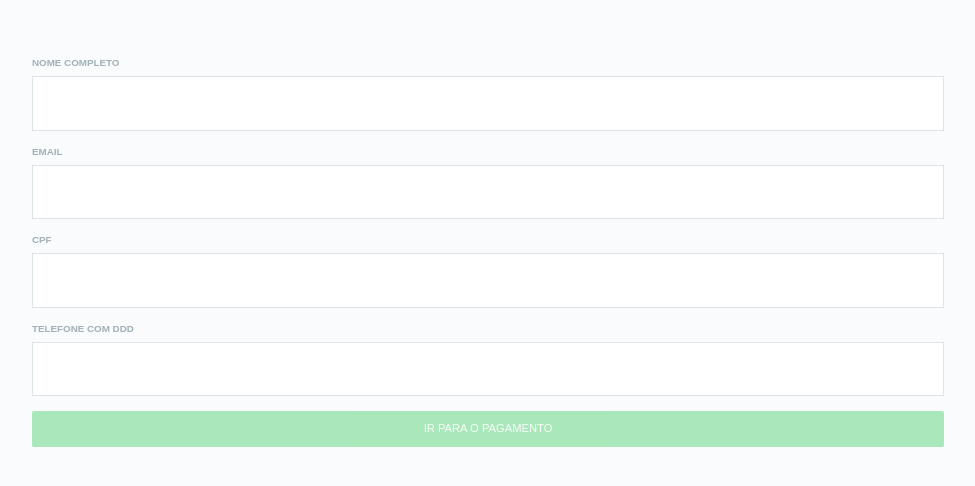
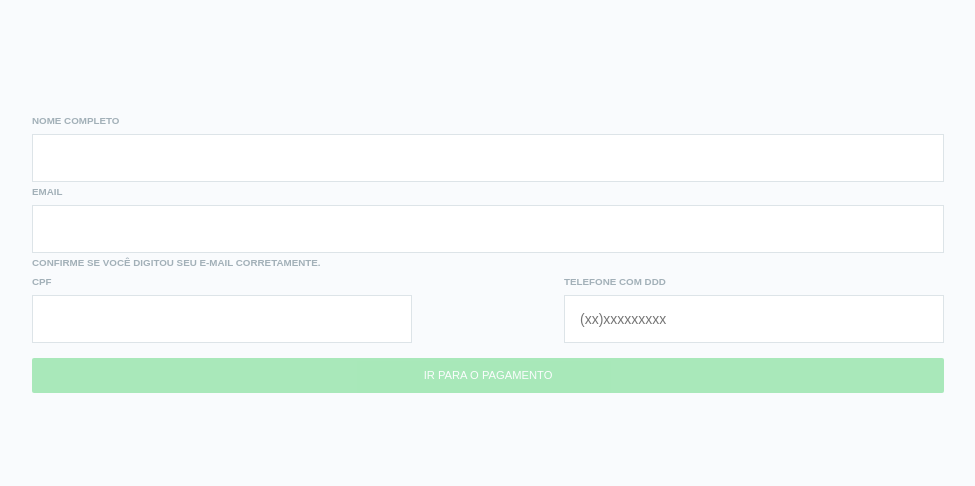
Before and after one commit to nataliasetubal/form, a plain HTML site: page index.html in a window 1280 px wide. Shown: the part 148-634 px from the top of the page, without its empty margins (152-1127 px from the left). Drawn offline with nearby package versions, Linux system fonts and the light colour scheme.

Commit message:
correções de layout

```diff
--- a/index.css
+++ b/index.css
@@ -4,24 +4,30 @@ body{
   font: normal 14px Arial;
   background-color: #f9fbfd;
   height: 100vh;
+  color: #a2b0b8;
 }
 
 input{
-  padding: 2%;
+  padding: 15px;
   outline-width: 1px;
   border: 1px solid #dde4e8;
+  color: #a2b0b8;
 }
 
 label{
   text-transform: uppercase;
-  color: #a2b0b8;
   font-weight: 600;
   font-size: .7em;
-
 }
 
 #username, #email{
   width: 100%;
+}
+
+.warning{
+  text-transform: uppercase;
+  font-weight: 600;
+  font-size: .7em;
 }
 
 .form{
@@ -51,12 +57,13 @@ label{
   justify-content: space-between;
   gap: 10%;
   flex-wrap: wrap;
+  margin: 7px 0 15px 0;
 }
 
 .input-field{
   display: flex;
   flex-direction: column;
-  margin-bottom: 15px;
+  padding: 0px;
   width: 100%;
 }
 
--- a/index.html
+++ b/index.html
@@ -15,27 +15,28 @@
   <div class="container">
     <div class="form">
       <form action="post">
-        <div class="input-field">
+        <div>
           <label for="userName">Nome completo</label>
           <input class="input" onchange="validateUserName(event)" onmouseup="validateUserName(event)" required
             type="text" name="username" id="username">
           <span class="error-message"></span>
         </div>
-        <div class="input-field">
+        <div>
           <label for="email">Email</label>
           <input class="input" onchange="validateEmail(event)" onmouseup="validateEmail(event)" required type="email"
             name="email" id="email">
           <span class="error-message"></span>
+          <span class="warning">Confirme se você digitou seu e-mail corretamente.</span>
         </div>
         <div class="form-column">
-          <div class="input-field">
+          <div class="input-field col-xs-12 col-sm-5">
             <label for="cpf">CPF</label>
             <input class="input" onchange="validateCpf(event)" onmouseup="validateCpf(event)" required type="text" name="cpf" id="cpf">
             <span class="error-message"></span>
           </div>
-          <div class="input-field">
+          <div class="input-field col-xs-12 col-sm-5">
             <label for="cellphone">Telefone com DDD</label>
-            <input class="input" onchange="validateCellphone(event)" onmouseup="validateCellphone(event)" type="tel" name="cellphone" id="cellphone">
+            <input placeholder="(xx)xxxxxxxxx" class="input" onchange="validateCellphone(event)" onmouseup="validateCellphone(event)" type="tel" name="cellphone" id="cellphone">
             <span class="error-message"></span>
           </div>
         </div>
```
